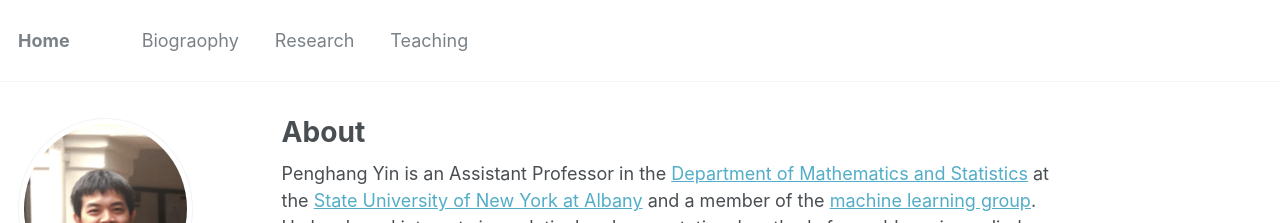
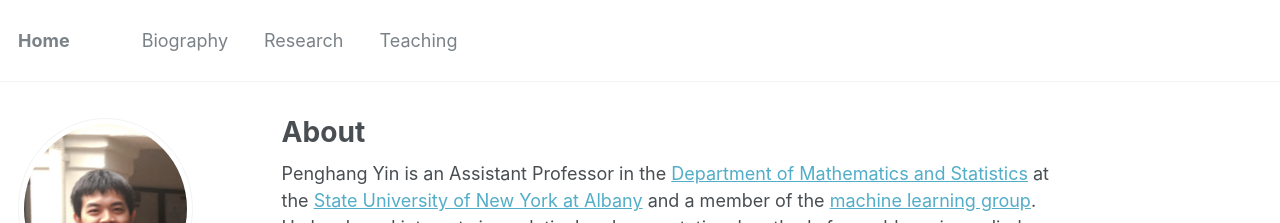
Before and after one commit to yin-penghang/yin-penghang.github.io, a Jekyll site: the page built from _pages/about.md, in a window 1280 px wide. Shown: the top 223 px of the page. Built offline with Jekyll 4.4.1, drawn with Linux system fonts in a browser that asks for light colours.

Commit message:
Update navigation.yml

```diff
--- a/_data/navigation.yml
+++ b/_data/navigation.yml
@@ -1,6 +1,6 @@
 # main links links
 main:
-  - title: "Biograophy"
+  - title: "Biography"
     url: /bio/
 
   - title: "Research"
```
